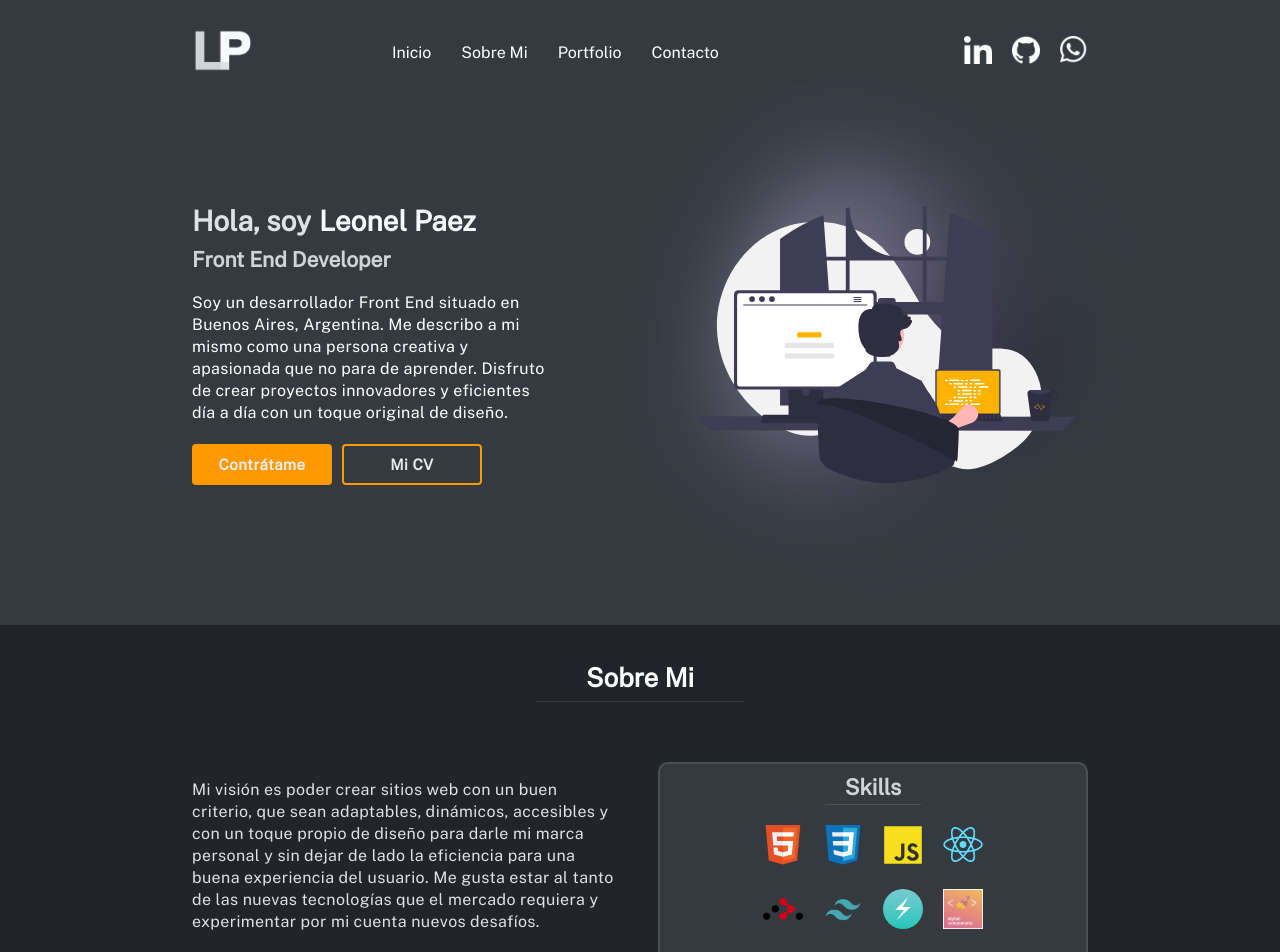
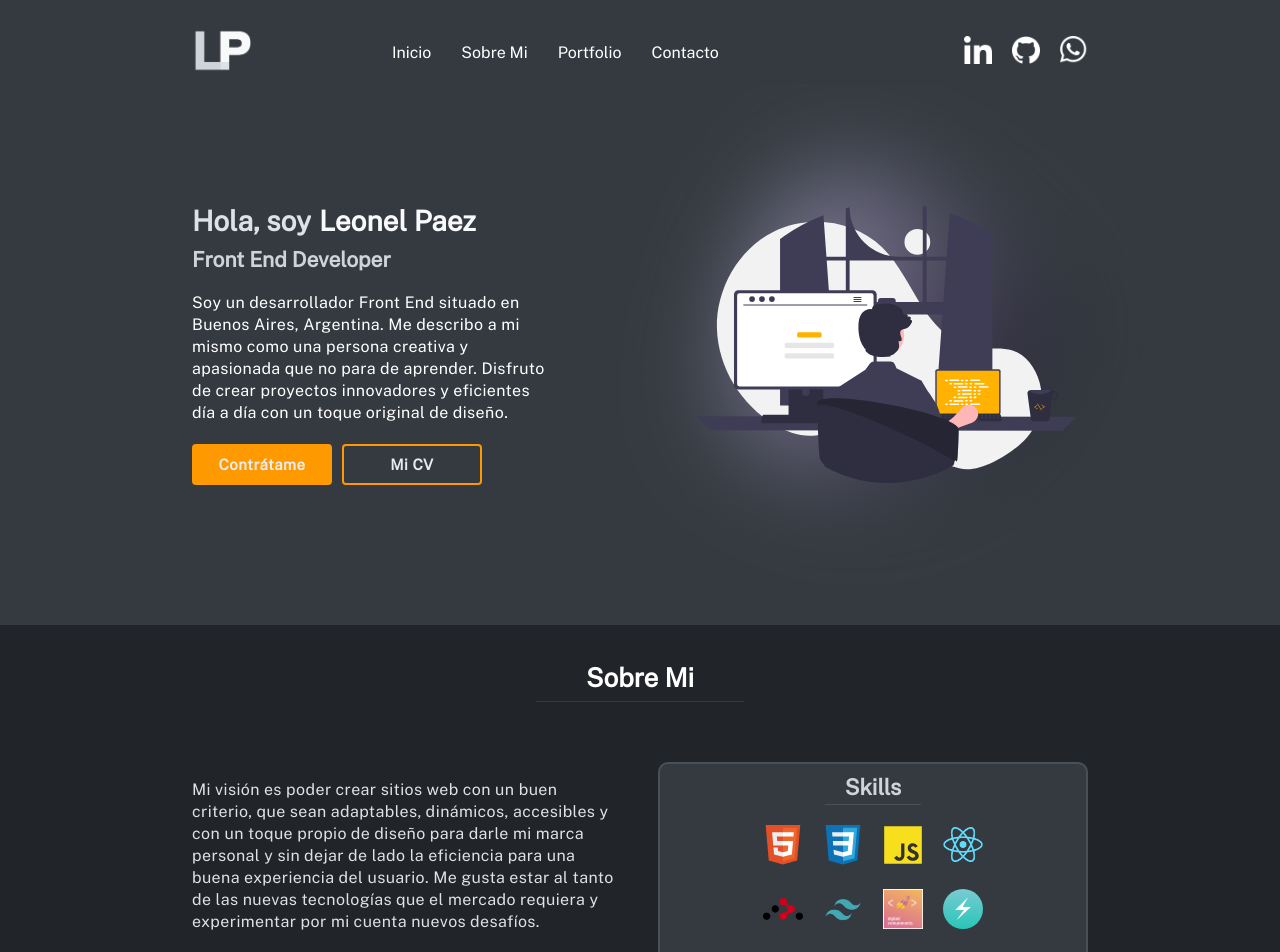
Before and after one commit to LeoPaez/portfolio-lp, a React (Vite) app: page / in a window 1280 px wide. Shown: the top 952 px of the page. Built offline with nearby package versions, Linux system fonts and the light colour scheme.

Commit message:
Cambio en el orden de skills

```diff
--- a/src/components/About.jsx
+++ b/src/components/About.jsx
@@ -220,7 +220,6 @@ const About = () => {
                 >
                   <SkillsLogo src={HTML} />
                 </a>
-                <Tooltip id="my-tooltip" />
                 <a
                   data-tooltip-id="my-tooltip"
                   data-tooltip-content="CSS"
@@ -228,7 +227,6 @@ const About = () => {
                 >
                   <SkillsLogo src={CSS} />
                 </a>
-                <Tooltip id="my-tooltip" />
                 <a
                   data-tooltip-id="my-tooltip"
                   data-tooltip-content="JavaScript"
@@ -236,7 +234,6 @@ const About = () => {
                 >
                   <SkillsLogo src={JS} />
                 </a>
-                <Tooltip id="my-tooltip" />
                 <a
                   data-tooltip-id="my-tooltip"
                   data-tooltip-content="React"
@@ -244,7 +241,6 @@ const About = () => {
                 >
                   <SkillsLogo src={ReactIcon} />
                 </a>
-                <Tooltip id="my-tooltip" />
                 <a
                   data-tooltip-id="my-tooltip"
                   data-tooltip-content="React Router"
@@ -252,7 +248,6 @@ const About = () => {
                 >
                   <SkillsLogo src={ReactRouter} />
                 </a>
-                <Tooltip id="my-tooltip" />
                 <a
                   data-tooltip-id="my-tooltip"
                   data-tooltip-content="Tailwind"
@@ -260,21 +255,19 @@ const About = () => {
                 >
                   <SkillsLogo src={Tailwind} />
                 </a>
-                <Tooltip id="my-tooltip" />
+                <a
+                  data-tooltip-id="my-tooltip"
+                  data-tooltip-content="Styled Components"
+                  data-tooltip-delay-show={100}
+                >
+                  <SkillsLogo src={Styled} />
+                </a>
                 <a
                   data-tooltip-id="my-tooltip"
                   data-tooltip-content="Chakra UI"
                   data-tooltip-delay-show={100}
                 >
                   <SkillsLogo src={Chakra} borderRadius="50%"/>
-                </a>
-                <Tooltip id="my-tooltip" />
-                <a
-                  data-tooltip-id="my-tooltip"
-                  data-tooltip-content="Styled Components"
-                  data-tooltip-delay-show={100}
-                >
-                  <SkillsLogo src={Styled} />
                 </a>
                 <a
                   data-tooltip-id="my-tooltip"
```
